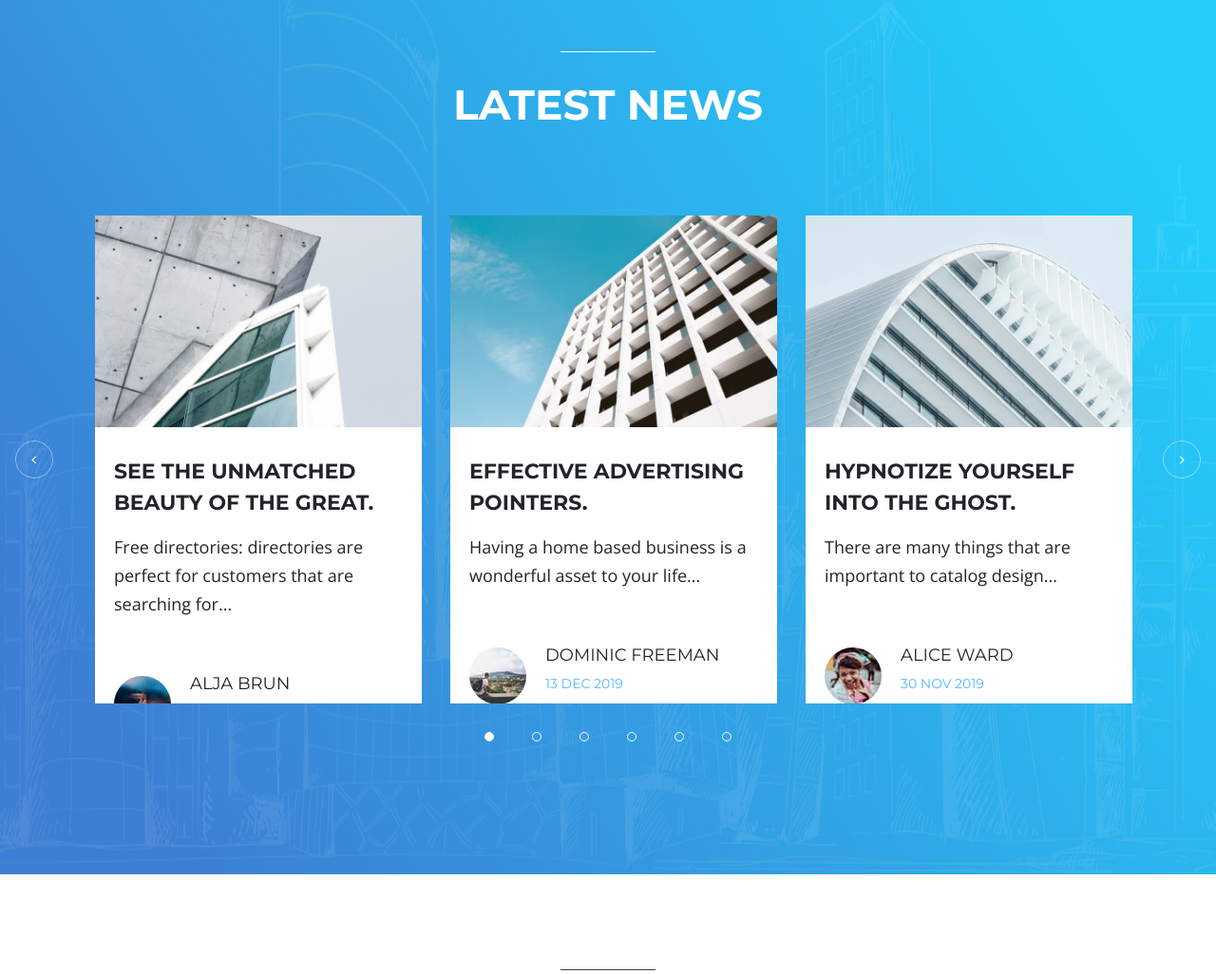
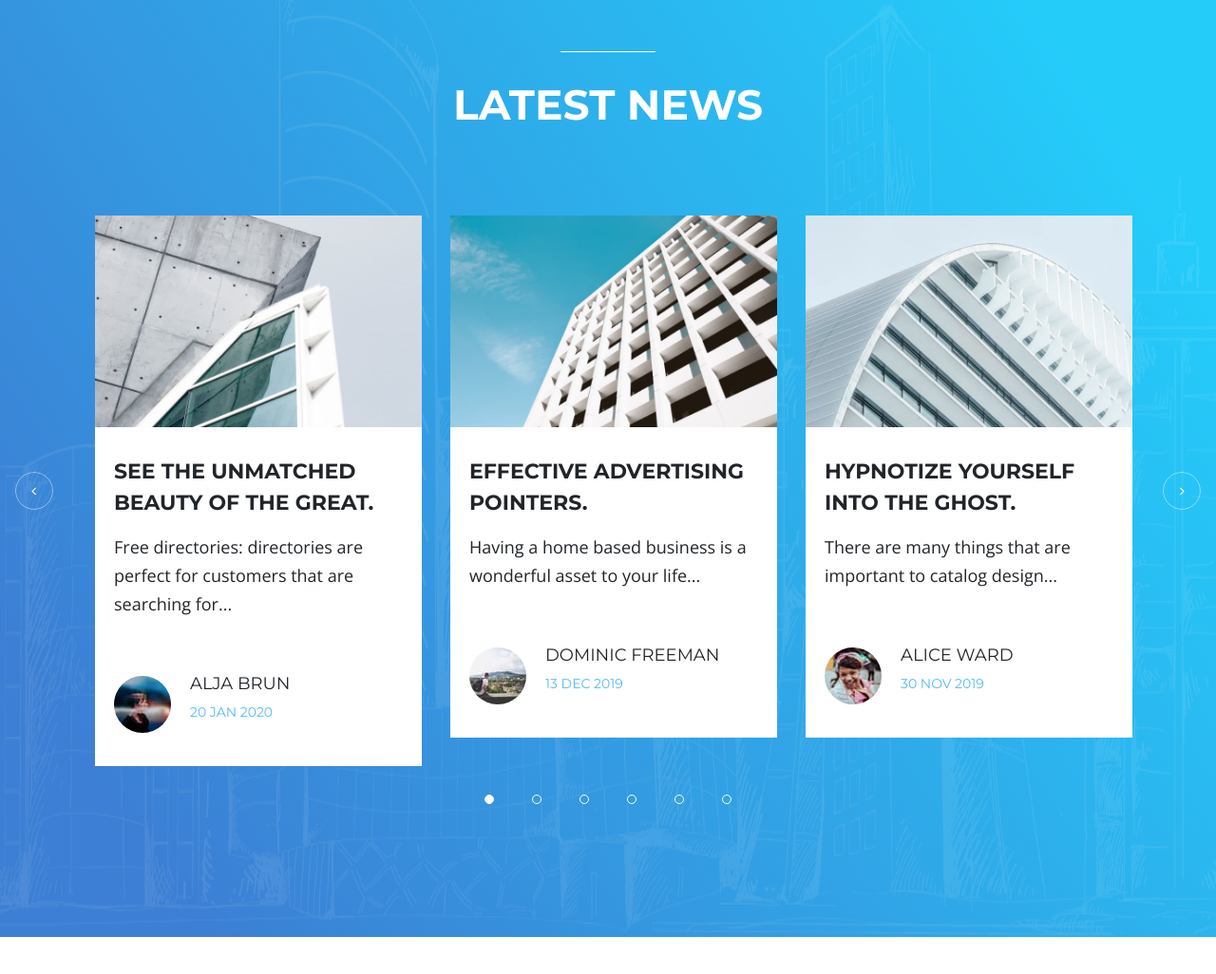
Before and after one commit to patelux/Monticello-JQUERY_PROJECT, a plain HTML site: page index.html in a window 1280 px wide. Shown: the part 2610-3636 px from the top of the page at 95% size. Drawn offline with nearby package versions, Linux system fonts and the light colour scheme; some packages are replaced by stand-ins of ours; a script that the page names is missing.

Commit message:
added min height  to slidrf

```diff
--- a/styles/main.scss
+++ b/styles/main.scss
@@ -450,7 +450,7 @@ display: flex;
 
 .news_wrapper {
     max-width: 370px;
-    height: 514px;
+    min-height: 514px;
     margin: 0 auto;
     @include tablet{
         min-width: 280px;
```
Also changed, not shown: styles/main.css, styles/main.min.css.
